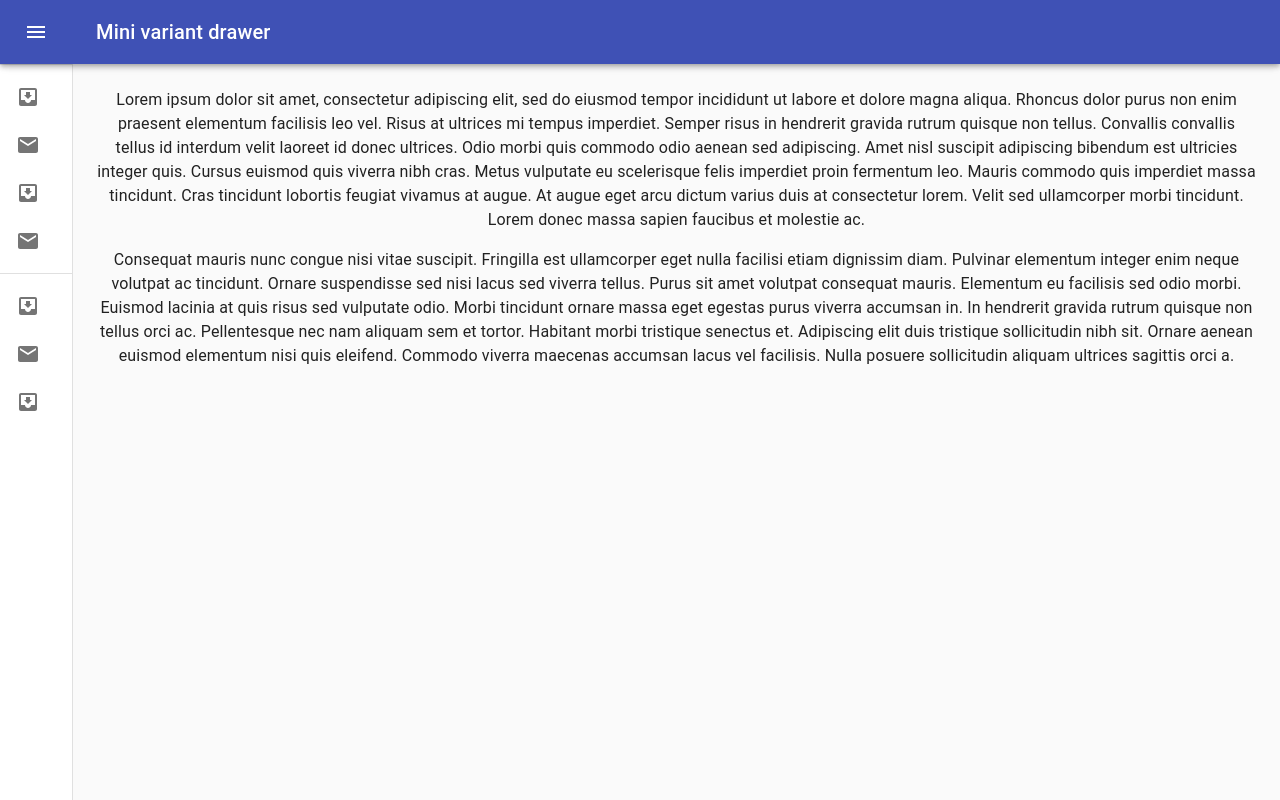
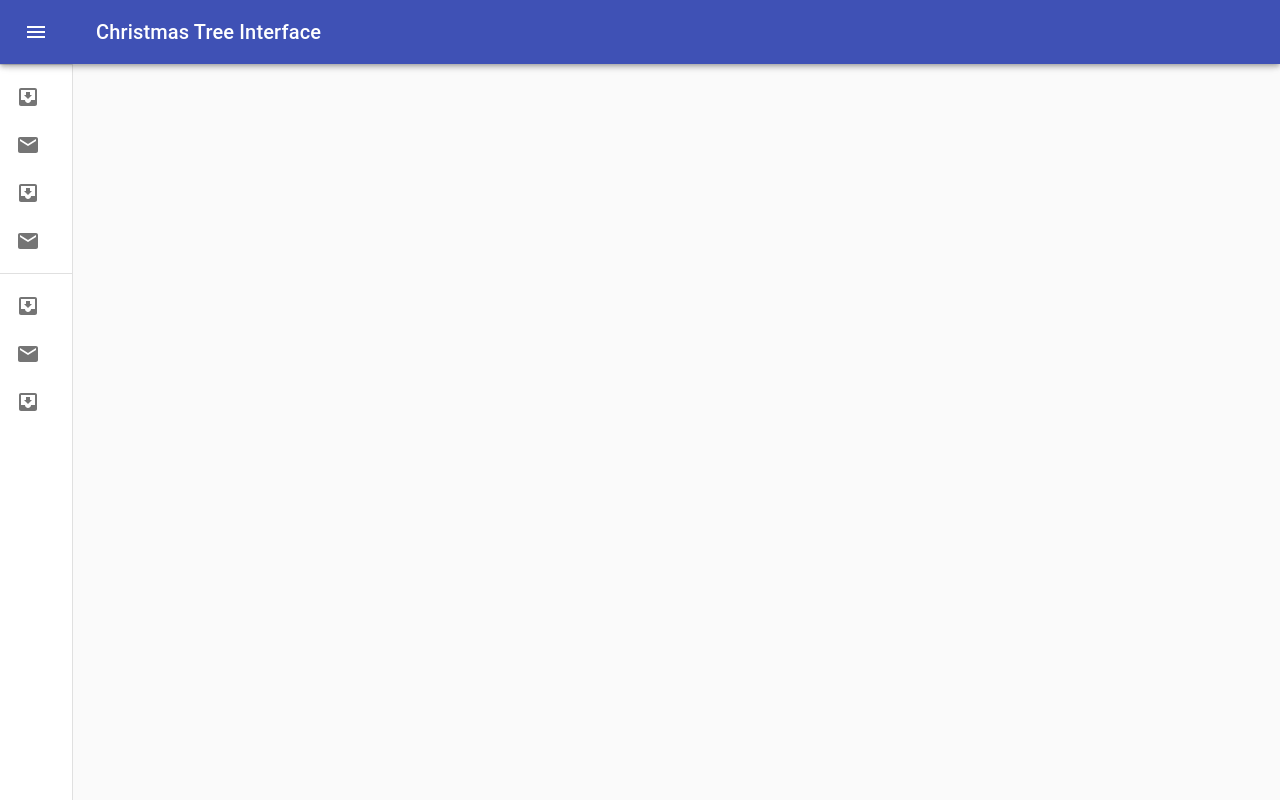
Before and after one commit to sagacious-solutions/react-christmas-tree, a React (Create React App) app: page / in a window 1280 px wide. Built offline with nearby package versions, Linux system fonts and the light colour scheme.

Commit message:
Cleared lorem ipsum

```diff
--- a/src/Navigation.js
+++ b/src/Navigation.js
@@ -120,7 +120,7 @@
                         <MenuIcon />
                     </IconButton>
                     <Typography variant="h6" noWrap>
-                        Mini variant drawer
+                        Christmas Tree Interface
                     </Typography>
                 </Toolbar>
             </AppBar>
@@ -163,29 +163,7 @@
             </Drawer>
             <main className={classes.content}>
                 <div className={classes.toolbar} />
-                <Typography paragraph>
-                    Lorem ipsum dolor sit amet, consectetur adipiscing elit, sed do eiusmod tempor incididunt
-                    ut labore et dolore magna aliqua. Rhoncus dolor purus non enim praesent elementum
-                    facilisis leo vel. Risus at ultrices mi tempus imperdiet. Semper risus in hendrerit
-                    gravida rutrum quisque non tellus. Convallis convallis tellus id interdum velit laoreet id
-                    donec ultrices. Odio morbi quis commodo odio aenean sed adipiscing. Amet nisl suscipit
-                    adipiscing bibendum est ultricies integer quis. Cursus euismod quis viverra nibh cras.
-                    Metus vulputate eu scelerisque felis imperdiet proin fermentum leo. Mauris commodo quis
-                    imperdiet massa tincidunt. Cras tincidunt lobortis feugiat vivamus at augue. At augue eget
-                    arcu dictum varius duis at consectetur lorem. Velit sed ullamcorper morbi tincidunt. Lorem
-                    donec massa sapien faucibus et molestie ac.
-                </Typography>
-                <Typography paragraph>
-                    Consequat mauris nunc congue nisi vitae suscipit. Fringilla est ullamcorper eget nulla
-                    facilisi etiam dignissim diam. Pulvinar elementum integer enim neque volutpat ac
-                    tincidunt. Ornare suspendisse sed nisi lacus sed viverra tellus. Purus sit amet volutpat
-                    consequat mauris. Elementum eu facilisis sed odio morbi. Euismod lacinia at quis risus sed
-                    vulputate odio. Morbi tincidunt ornare massa eget egestas purus viverra accumsan in. In
-                    hendrerit gravida rutrum quisque non tellus orci ac. Pellentesque nec nam aliquam sem et
-                    tortor. Habitant morbi tristique senectus et. Adipiscing elit duis tristique sollicitudin
-                    nibh sit. Ornare aenean euismod elementum nisi quis eleifend. Commodo viverra maecenas
-                    accumsan lacus vel facilisis. Nulla posuere sollicitudin aliquam ultrices sagittis orci a.
-                </Typography>
+
             </main>
         </div>
     );
```
Also changed, not shown: src/pages/select_pattern.js (added, +8 -0 lines).
